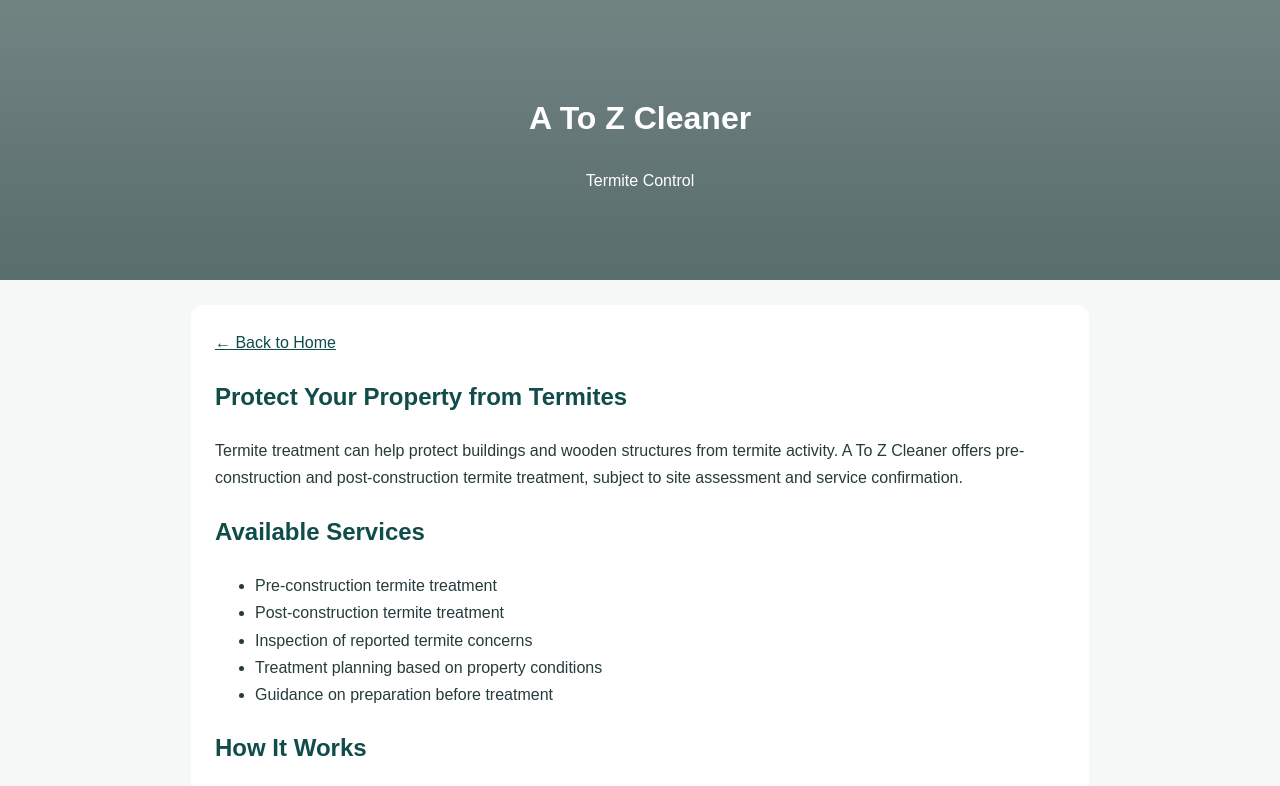
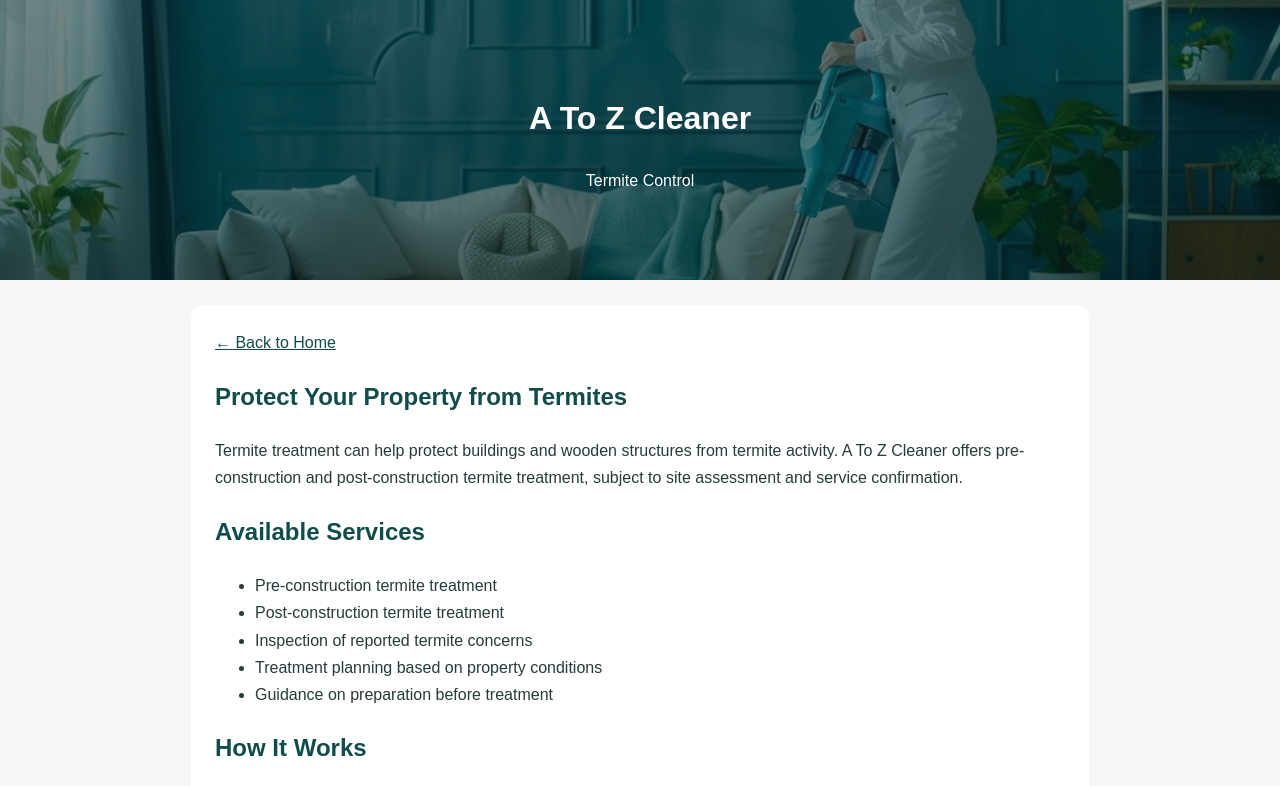
Before and after one commit to zihadpu-cyber/az-cleaner-website, a plain HTML site: page termite-control.html in a window 1280 px wide. Shown: the top 786 px of the page. Drawn offline with Linux system fonts and the light colour scheme.

Commit message:
Update termite-control.html

```diff
--- a/termite-control.html
+++ b/termite-control.html
@@ -7,10 +7,10 @@
   <meta name="description" content="Pre-construction and post-construction termite treatment for homes and buildings in Dhaka.">
   <style>
     body{margin:0;font-family:Arial,sans-serif;line-height:1.7;color:#263b3a;background:#f5f8f7}
-  header {
+header {
   background:
     linear-gradient(rgba(5, 35, 34, 0.55), rgba(5, 35, 34, 0.65)),
-    url("./Cleaning%20banner.jpeg") center/cover no-repeat;
+    url("./cleaning-banner.jpeg") center/cover no-repeat;
   color: white;
   padding: 70px 16px;
   text-align: center;
```
